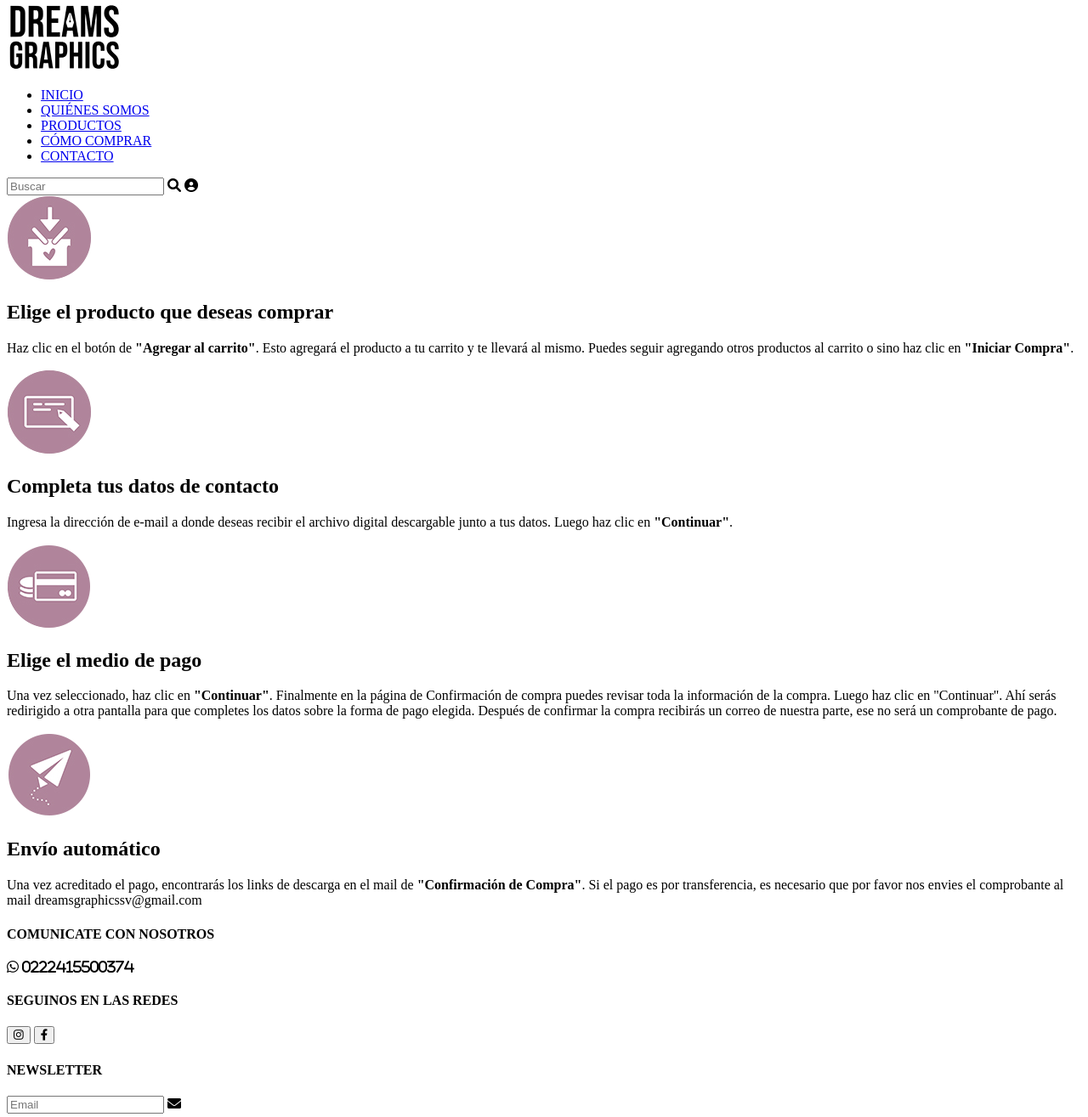
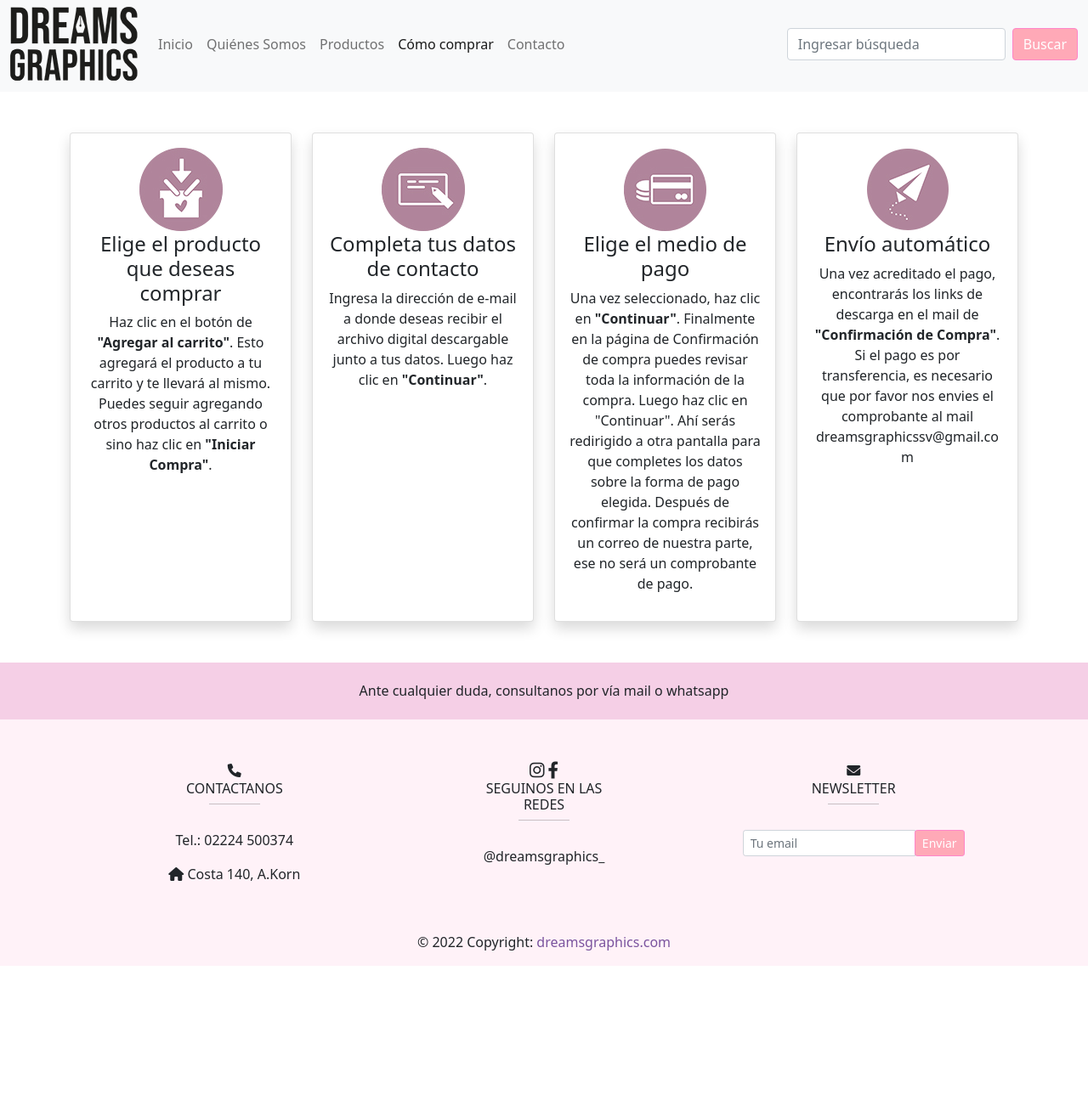
Before and after one commit to stefaniavillella/Bootstrap, a plain HTML site: page VISTAS/comoComprar.html in a window 1280 px wide. Shown: the part 5-1320 px from the top of the page at 85% size. After the commit the page ends 1142 px from the top, so only its background shows below. Drawn offline with Linux system fonts and the light colour scheme.

Commit message:
Agregado de página COMO COMPRAR

```diff
--- a/CSS/estilos.css
+++ b/CSS/estilos.css
@@ -50,8 +50,9 @@
 }
 
 .shadow:hover{
-    box-shadow: 0 8px 16px 0 rgba(0, 0, 0, 0.4);
+    box-shadow:  0 8px 16px 0 rgba(0, 0, 0, 0.4);
 }
+
 
 .black{
     color: black;
@@ -90,6 +91,9 @@
     color: rgb(202, 10, 116);
 }
 
+.compraImage{
+    width: 100px;
+}
 
 /* MEDIA QUERIES */
 
--- a/VISTAS/comoComprar.html
+++ b/VISTAS/comoComprar.html
@@ -1,6 +1,10 @@
 <!DOCTYPE html>
 <html lang="en">
 <head>
+
+    <link rel="stylesheet" href="../CSS/bootstrap.min.css">
+    <link rel="stylesheet" href="../CSS/bootstrap-grid.css">
+
     <meta charset="UTF-8">
     <meta http-equiv="X-UA-Compatible" content="IE=edge">
     <meta name="viewport" content="width=device-width, initial-scale=1.0">
@@ -10,79 +14,178 @@
     <link rel="preconnect" href="https://fonts.gstatic.com" crossorigin>
     <link href="https://fonts.googleapis.com/css2?family=Montserrat:wght@500&family=Roboto&display=swap" rel="stylesheet">
 
-    <link rel="stylesheet" href="../CSS/estilo.css">
+    <link rel="stylesheet" href="../CSS/estilos.css">
     <link rel="stylesheet" href="https://cdnjs.cloudflare.com/ajax/libs/font-awesome/6.0.0-beta3/css/all.min.css" integrity="sha512-Fo3rlrZj/k7ujTnHg4CGR2D7kSs0v4LLanw2qksYuRlEzO+tcaEPQogQ0KaoGN26/zrn20ImR1DfuLWnOo7aBA==" crossorigin="anonymous" referrerpolicy="no-referrer" />
 </head>
 <body>
-    <header>
-        <img class="logoImagen" src="../IMG/logo.jpg">
-        <nav class="navegador">
-            <ul class="estiloLista">
-                <li> <a href="../index.html">INICIO</a></li>
-                <li> <a href="../VISTAS/quienesSomos.html">QUIÉNES SOMOS</a></li>
-                <li> <a href="../VISTAS/productos.html"">PRODUCTOS</a></li>
-                <li> <a href="#"">CÓMO COMPRAR</a></li>
-                <li> <a href="../VISTAS/contacto.html">CONTACTO</a></li>
-            </ul>
-               <form class="formEstilo" action="#" method="post">
-                                <input class="flexsearch--input" type="search" placeholder="Buscar" >
-                                <i class="fas fa-search"></i>
-                                <i class="fas fa-user-circle"></i>
-               </form>
+    <header> <!--NAVEGACIÓN-->
+        <nav class="navbar navbar-expand-lg navbar-light bg-light">
+          <div class="container-fluid">
+            <a class="navbar-brand" href="#"> <img src="../IMG/logo.png" alt=""></a>
+            <button class="navbar-toggler" type="button" data-bs-toggle="collapse" data-bs-target="#navbarSupportedContent" aria-controls="navbarSupportedContent" aria-expanded="false" aria-label="Toggle navigation">
+              <span class="navbar-toggler-icon"></span>
+            </button>
+            <div class="collapse navbar-collapse" id="navbarSupportedContent">
+              <ul class="navbar-nav me-auto mb-2 mb-lg-0 align-items-center">
+                <li class="nav-item">
+                  <a class="nav-link navItem" aria-current="page" href="../index.html">Inicio</a>
+                </li>
+                <li class="nav-item">
+                  <a class="nav-link navItem" href="./quienesSomos.html">Quiénes Somos</a>
+                </li>
+                <li class="nav-item">
+                  <a class="nav-link navItem" href="./productos.html">Productos</a>
+                </li>
+                <li class="nav-item">
+                  <a class="nav-link active navItem" href="#">Cómo comprar</a>
+                </li>
+                <li class="nav-item">
+                  <a class="nav-link navItem" href="./contacto.html">Contacto</a>
+                </li>
+              </ul>
+              <form class="d-flex">
+                <input class="form-control me-2" type="search" placeholder="Ingresar búsqueda" aria-label="Search">
+                <button class="btn btn-outline-success botonBusqueda" type="submit">Buscar</button>
+              </form>
             </div>
+          </div>
         </nav>
-    </header>
+   </header>
 
-    <section class="pasosCompra">
-        <div class="cardCompra">
-            <img src="../IMG/iconoEleccion.png" alt="imagen icono eleccion" class="cardCompra__image">
-            <h2 class="cardCompra__title">Elige el producto que deseas comprar</h2>
-            <p class="cardCompra__text">Haz clic en el botón de <strong>"Agregar al carrito"</strong>. Esto agregará el producto a tu carrito y te llevará al mismo.
+
+   <div class="container fluid ">
+    <div class="row mt-5 ">
+
+    <div class="col-md-3 d-flex align-items-stretch">
+        <div class="card shadow text-center p-3 " >
+            <img src="../IMG/iconoEleccion.png" alt="imagen icono eleccion" class="compraImage align-self-center">
+            <h4 class="cardCompra__title">Elige el producto que deseas comprar</h4>
+            <p class="cardCompra__text fs-6">Haz clic en el botón de <strong>"Agregar al carrito"</strong>. Esto agregará el producto a tu carrito y te llevará al mismo.
                 Puedes seguir agregando otros productos al carrito o sino haz clic en <strong>"Iniciar Compra"</strong>.</p>
         </div>
+    </div>
 
-        <div class="cardCompra">
-            <img src="../IMG/iconoCompletar.png" alt="imagen icono completar" class="cardCompra__image">
-            <h2 class="cardCompra__title">Completa tus datos de contacto</h2>
-            <p class="cardCompra__text">Ingresa la dirección de e-mail a donde deseas recibir el archivo digital descargable junto a tus datos. Luego haz clic en <strong>"Continuar"</strong>.</p>
+    <div class="col-md-3 d-flex align-items-stretch">
+        <div class="card shadow text-center p-3 " >
+            <img src="../IMG/iconoCompletar.png" alt="imagen icono completar" class="compraImage align-self-center">
+            <h4 class="cardCompra__title">Completa tus datos de contacto</h4>
+            <p class="cardCompra__text fs-6">Ingresa la dirección de e-mail a donde deseas recibir el archivo digital descargable junto a tus datos. Luego haz clic en <strong>"Continuar"</strong>.</p>
         </div>
+    </div>
 
-        <div class="cardCompra">
-            <img src="../IMG/iconoPagos.png" alt="imagen icono pagos" class="cardCompra__image">
-            <h2 class="cardCompra__title">Elige el medio de pago</h2>
-            <p class="cardCompra__text">Una vez seleccionado, haz clic en <strong>"Continuar"</strong>.
+    <div class="col-md-3 d-flex align-items-stretch">
+        <div class="card shadow text-center p-3 " >
+            <img src="../IMG/iconoPagos.png" alt="imagen icono pagos" class="compraImage align-self-center">
+            <h4 class="cardCompra__title">Elige el medio de pago</h4>
+            <p class="cardCompra__text fs-6">Una vez seleccionado, haz clic en <strong>"Continuar"</strong>.
                 Finalmente en la página de Confirmación de compra puedes revisar toda la información de la compra. Luego haz clic en "Continuar".
                 Ahí serás redirigido a otra pantalla para que completes los datos sobre la forma de pago elegida. Después de confirmar la compra recibirás un correo de nuestra parte, ese no será un comprobante de pago.</p>
         </div>
+    </div>
 
-        <div class="cardCompra">
-            <img src="../IMG/iconoEnviar.png" alt="imagen icono envío" class="cardCompra__image">
-            <h2 class="cardCompra__title">Envío automático</h2>
-            <p class="cardCompra__text">Una vez acreditado el pago, encontrarás los links de descarga en el mail de <strong>"Confirmación de Compra"</strong>. Si el pago es por transferencia, es necesario que por favor nos envies el comprobante al mail dreamsgraphicssv@gmail.com</p>
+    <div class="col-md-3 d-flex align-items-stretch">
+        <div class="card shadow text-center p-3 " >
+            <img src="../IMG/iconoEnviar.png" alt="imagen icono envio" class="compraImage align-self-center">
+            <h4 class="cardCompra__title">Envío automático</h4>
+            <p class="cardCompra__text fs-6">Una vez acreditado el pago, encontrarás los links de descarga en el mail de <strong>"Confirmación de Compra"</strong>. Si el pago es por transferencia, es necesario que por favor nos envies el comprobante al mail dreamsgraphicssv@gmail.com</p>
         </div>
-    </section>
+    </div>
 
-    <footer class="piePagina">
-        <section class="datosFooter">
-     <div>
-        <h4>COMUNICATE CON NOSOTROS</h4>
-        <i class="fab fa-whatsapp"> 0222415500374</i>
-     </div>
 
-     <div>
-        <h4>SEGUINOS EN LAS REDES</h4>
-        <button><i class="fab fa-instagram"></i></button>
-        <button><i class="fab fa-facebook-f"></i></button>
-     </div>
+  </div>
+</div>
 
-     <div>
-        <h4>NEWSLETTER</h4>
-        <form class="email" action="#">
-         <input type="email" placeholder="Email" >
-         <i class="fas fa-envelope"></i>
-         </form>
-     </div>
- </section>
-    </footer>
+
+    <!-- Footer -->
+<footer class="page-footer font-small unique-color-light mt-5 colorFooter">
+
+    <div style="background-color: #f5cfe6;">
+      <div class="container">
+
+        <!-- Grid row-->
+        <div class="row py-4 d-flex align-items-center">
+
+          <!-- Grid column -->
+          <div class="col-12 text-center text-md-left mb-4 mb-md-0">
+            <h6 class="mb-0 white-text">Ante cualquier duda, consultanos por vía mail o whatsapp</h6>
+          </div>
+          <!-- Grid column -->
+        </div>
+        <!-- Grid row-->
+
+      </div>
+    </div>
+
+    <!-- Footer Links -->
+    <div class="container text-center text-md-left mt-5 ">
+
+      <!-- Grid row -->
+      <div class="row mt-3">
+
+        <!-- Grid column -->
+        <div class="col-md-3 col-lg-4 col-xl-3 mx-auto mb-4">
+
+          <!-- Content -->
+          <i class="fas fa-phone mr-3"></i>
+          <h6 class="text-uppercase font-weight-bold">Contactanos</h6>
+          <hr class="deep-purple accent-2 mb-4 mt-0 d-inline-block mx-auto" style="width: 60px;">
+          <p>Tel.: 02224 500374</p>
+          <p>
+            <i class="fas fa-home mr-3"></i> Costa 140, A.Korn</p>
+          <p>
+
+        </div>
+        <!-- Grid column -->
+
+        <!-- Grid column -->
+        <div class="col-md-2 col-lg-2 col-xl-2 mx-auto mb-4">
+
+          <!-- Links -->
+          <i class="fab fa-instagram fa-lg white-text mr-md-5 mr-3 fa-2x"> </i> <i class="fab fa-facebook-f fa-lg white-text mr-md-5 mr-3 fa-2x"> </i>
+          <h6 class="text-uppercase font-weight-bold">Seguinos en las redes</h6>
+          <hr class="deep-purple accent-2 mb-4 mt-0 d-inline-block mx-auto" style="width: 60px;">
+          <p>@dreamsgraphics_</p>
+
+        </div>
+        <!-- Grid column -->
+
+
+
+        <!-- Grid column -->
+        <div class="col-md-4 col-lg-3 col-xl-3 mx-auto mb-md-0 mb-4">
+
+          <!-- Links -->
+          <i class="fas fa-envelope mr-3"></i>
+          <h6 class="text-uppercase font-weight-bold">Newsletter</h6>
+          <hr class="deep-purple accent-2 mb-4 mt-0 d-inline-block mx-auto" style="width: 60px;">
+          <form class="input-group">
+            <input type="text" class="form-control form-control-sm" placeholder="Tu email"
+              aria-label="Tu email" aria-describedby="basic-addon2">
+            <div class="input-group-append">
+              <button class="btn btn-sm botonBusqueda my-0" type="button">Enviar</button>
+            </div>
+          </form>
+
+        </div>
+        <!-- Grid column -->
+
+      </div>
+      <!-- Grid row -->
+
+    </div>
+    <!-- Footer Links -->
+
+    <!-- Copyright -->
+    <div class="footer-copyright text-center py-3">© 2022 Copyright:
+      <a class="copy" href="#"> dreamsgraphics.com</a>
+    </div>
+
+      </div>
+    </div>
+     </footer>
+
+
+
+    <script src="../js/bootstrap.bundle.min.js"></script>
 </body>
 </html>
```
Also changed, not shown: VISTAS/productos.html (+2 -2 lines), VISTAS/quienesSomos.html (+2 -2 lines).
